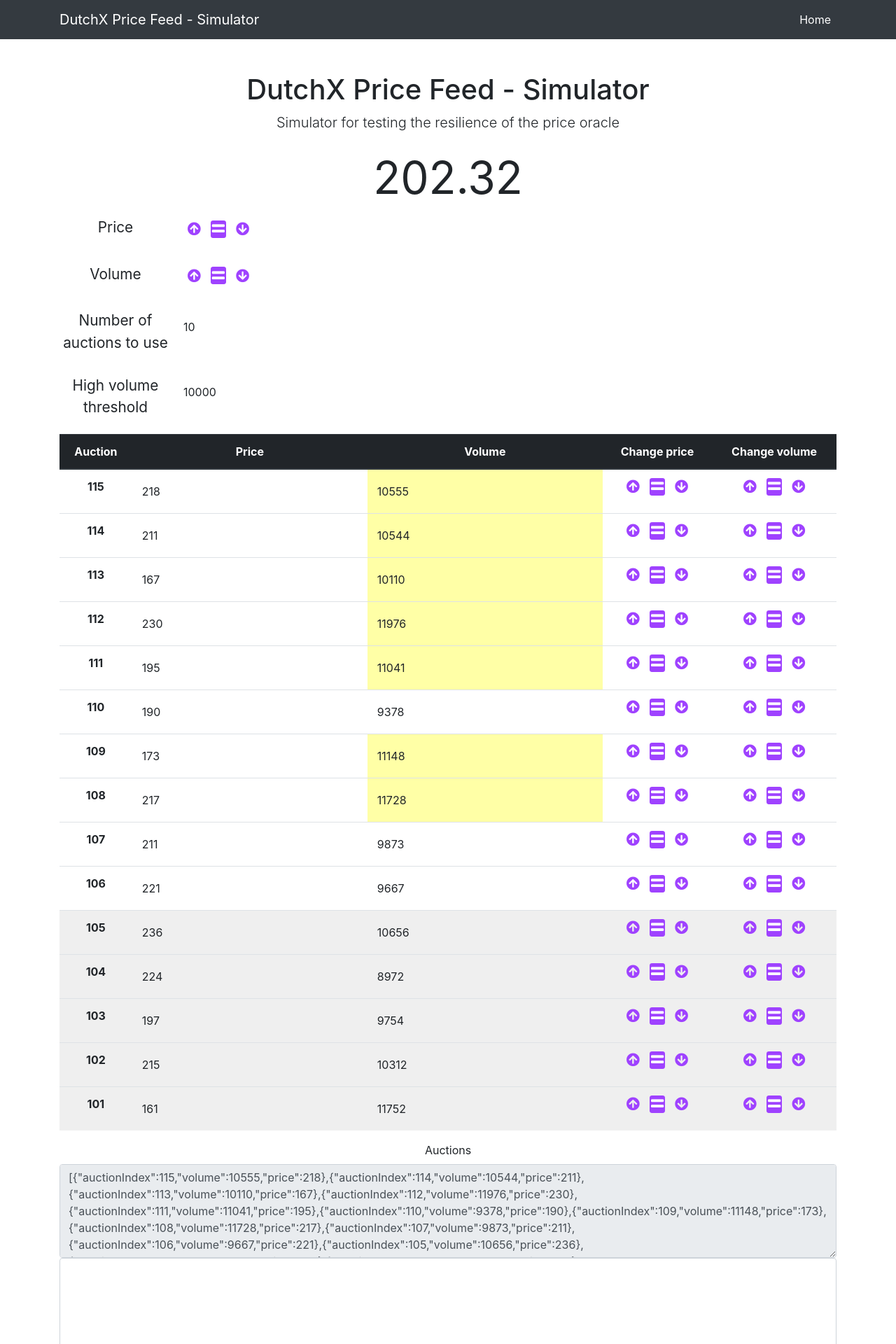
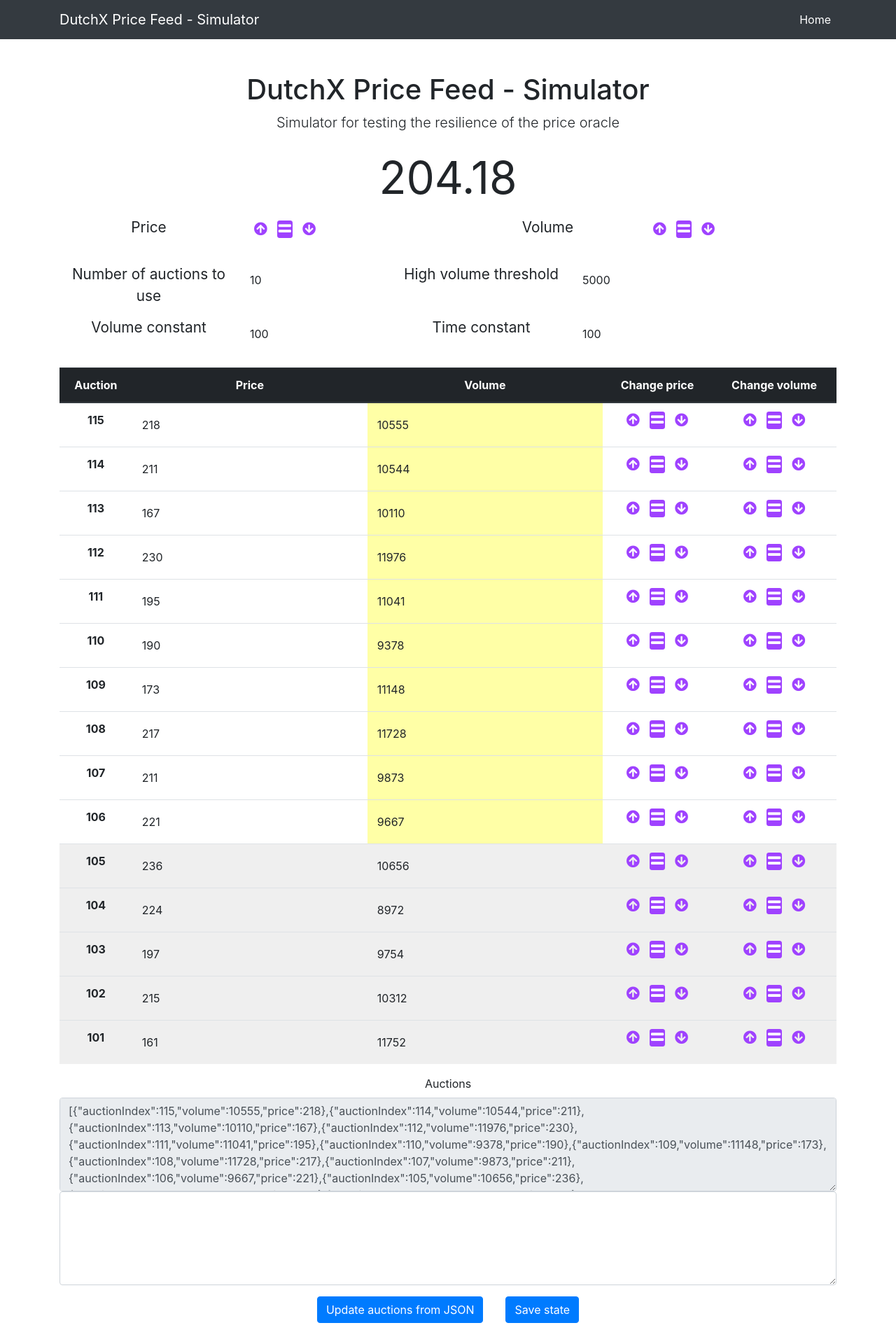
Before and after one commit to anxolin/-dx-price-feed-simulator, a React (Create React App) app: page / in a window 1280 px wide. Shown: the top 1920 px of the page at 70% size. Built offline with nearby package versions, Linux system fonts and the light colour scheme.

Commit message:
Add constants and save state

```diff
--- a/src/App.css
+++ b/src/App.css
@@ -1,3 +1,7 @@
+.price-simulator {
+  padding: 0 0 5em 0;
+}
+
 .actions .fas {
   cursor: pointer;
   margin: 0 0.3em;
@@ -37,3 +41,7 @@
 .unused {
   background-color: #efefef;
 }
+
+.buttons button{
+  margin: 0 1em;
+}
--- a/src/PriceSimulator.js
+++ b/src/PriceSimulator.js
@@ -1,6 +1,10 @@
 import React, { Component } from 'react'
 import priceUtils from './priceUtils'
 const AUCTIONS = 15
+const NUM_AUCTIONS_TO_USE_DEFAULT = 10
+const HIGH_VOLUME_THRESHOLD_DEFAULT = 5000
+const WEIGHED_VOLUME_CONSTANT = 100
+const WEIGHED_TIME_CONSTANT = 100
 
 const REFERENCE_VALUES = {
   price: {
@@ -19,13 +23,17 @@
 class PriceSimulator extends Component {
   state = {
     auctions: [],
-    numAuctionToUse: 10,
-    highVolumeThreshold: 10000
+    numAuctionToUse: NUM_AUCTIONS_TO_USE_DEFAULT,
+    highVolumeThreshold: HIGH_VOLUME_THRESHOLD_DEFAULT,
+    volumeConstant: WEIGHED_VOLUME_CONSTANT,
+    timeConstant: WEIGHED_TIME_CONSTANT
   }
 
   auctionsJsonRef = React.createRef()
 
   componentDidMount () {
+    let state = localStorage.getItem('state')
+    if (!state) {
       const auctions = []
       for (let i =0; i < AUCTIONS; i++) {
         auctions.push({
@@ -34,8 +42,14 @@
           price: this.genetateRandomValue('price', 'avg')
         })
       }
+      state = {
+        auctions
+      }
+    } else {
+      state = JSON.parse(state)
+    }
 
-    this.setState({ auctions })
+    this.setState(state, this.saveState)
   }
 
   onChangePrice = (auctionIndex, newPrice) => {
@@ -44,6 +58,10 @@
 
   onChangeVolume = (auctionIndex, newPrice) => {
     this.onChangeFloatProp(auctionIndex, newPrice, 'volume')
+  }
+
+  saveState = () => {
+    localStorage.setItem('state', JSON.stringify(this.state))
   }
 
   onChangeFloatProp = (auctionIndex, value, propName) => {
@@ -148,38 +166,38 @@
       )
     })
     return (
-     <form>
+     <form className="price-simulator">
        <div className="price">
         {
           priceUtils.formatPrice(priceUtils.getPrice({
             auctions: this.state.auctions,
             numAuctionToUse: this.state.numAuctionToUse,
-            highVolumeThreshold: this.state.highVolumeThreshold
+            highVolumeThreshold: this.state.highVolumeThreshold,
+            volumeConstant: this.state.volumeConstant,
+            timeConstant: this.state.timeConstant
           }))
         }
        </div>
        <div className="controls">
         <div className="form-group row">
-          <label className="col-sm-2 col-form-label">Price</label>
-          <div className="col-sm-10 actions">
+          <label className="col-sm-3 col-form-label">Price</label>
+          <div className="col-sm-3 actions">
             <i className="fas fa-arrow-circle-up" onClick={ () => this.changeAll('price', 'high') }></i>
             <i className="fas fa-equals" onClick={ () => this.changeAll('price', 'avg') }></i>
             <i className="fas fa-arrow-circle-down" onClick={ () => this.changeAll('price', 'low') }></i>
           </div>
-        </div>
-        <div className="form-group row">
-          <label className="col-sm-2 col-form-label">Volume</label>
-          <div className="col-sm-10 actions">
+          <label className="col-sm-3 col-form-label">Volume</label>
+          <div className="col-sm-3 actions">
             <i className="fas fa-arrow-circle-up" onClick={ () => this.changeAll('volume', 'high') }></i>
             <i className="fas fa-equals" onClick={ () => this.changeAll('volume', 'avg') }></i>
             <i className="fas fa-arrow-circle-down" onClick={ () => this.changeAll('volume', 'low') }></i>
           </div>
         </div>
         <div className="form-group row">
-          <label htmlFor="numAuctionToUse" className="col-sm-2 col-form-label">
+        <label htmlFor="numAuctionToUse" className="col-sm-3 col-form-label">
             Number of auctions to use
           </label>
-          <div className="col-sm-10 actions">
+          <div className="col-sm-2 actions">
             <input
               type="number"
               className="form-control-plaintext"
@@ -188,18 +206,43 @@
               onChange={ event => this.setState({ numAuctionToUse: parseInt(event.target.value) }) }
             />
           </div>
-        </div>
-        <div className="form-group row">
-          <label htmlFor="highVolumeThreshold" className="col-sm-2 col-form-label">
+
+          <label htmlFor="highVolumeThreshold" className="col-sm-3 col-form-label">
             High volume threshold
           </label>
-          <div className="col-sm-10 actions">
+          <div className="col-sm-2 actions">
             <input
               type="number"
               className="form-control-plaintext"
               id="highVolumeThreshold"
               value={ this.state.highVolumeThreshold }
               onChange={ event => this.setState({ highVolumeThreshold: parseInt(event.target.value) }) }
+            />
+          </div>
+
+          <label htmlFor="volumeConstant" className="col-sm-3 col-form-label">
+            Volume constant
+          </label>
+          <div className="col-sm-2 actions">
+            <input
+              type="number"
+              className="form-control-plaintext"
+              id="volumeConstant"
+              value={ this.state.volumeConstant }
+              onChange={ event => this.setState({ volumeConstant: parseInt(event.target.value) }) }
+            />
+          </div>
+
+          <label htmlFor="timeConstant" className="col-sm-3 col-form-label">
+            Time constant
+          </label>
+          <div className="col-sm-2 actions">
+            <input
+              type="number"
+              className="form-control-plaintext"
+              id="timeConstant"
+              value={ this.state.timeConstant }
+              onChange={ event => this.setState({ timeConstant: parseInt(event.target.value) }) }
             />
           </div>
         </div>
@@ -234,13 +277,23 @@
           rows="5"
         />
       </div>
+      <div className="buttons">
         <button
-        onClick={ event => this.setState({ auctions: JSON.parse(this.auctionsJsonRef.current.value) }) }
+          onClick={ () => this.setState({
+            auctions: JSON.parse(this.auctionsJsonRef.current.value)
+          }, this.saveState) }
           type="button"
           className="btn btn-primary">
-          Update auctions
+            Update auctions from JSON
         </button>
 
+        <button
+          onClick={ this.saveState }
+          type="button"
+          className="btn btn-primary">
+            Save state
+        </button>
+      </div>
      </form>
     )
   }
--- a/src/priceUtils.js
+++ b/src/priceUtils.js
@@ -1,18 +1,20 @@
-const WEIGHED_VOLUME_CONSTANT = 10
-const WEIGHED_TIME_CONSTANT = 10000000
+const WEIGHED_VOLUME_CONSTANT = 100
+const WEIGHED_TIME_CONSTANT = 100
 
 function getPrice ({
   auctions,
   numAuctionToUse = 10,
-  highVolumeThreshold = 1000
+  highVolumeThreshold = 1000,
+  volumeConstant = WEIGHED_VOLUME_CONSTANT,
+  timeConstant = WEIGHED_TIME_CONSTANT
 }) {
   let numerator = 0
   let denominator = 0
   auctions.forEach(({ auctionIndex, price, volume }, index) => {
     if (volume > highVolumeThreshold) {
       const weight = volume * (
-        WEIGHED_VOLUME_CONSTANT * Math.pow(numAuctionToUse, 2) +
-        WEIGHED_TIME_CONSTANT + Math.pow(numAuctionToUse - index, 2)
+        volumeConstant * Math.pow(numAuctionToUse, 2) +
+        timeConstant + Math.pow(numAuctionToUse - index, 2)
       )
       // console.log('weight: ', weight)
       numerator += price * weight
```
Lines whose indentation alone changed are shown as unchanged.
